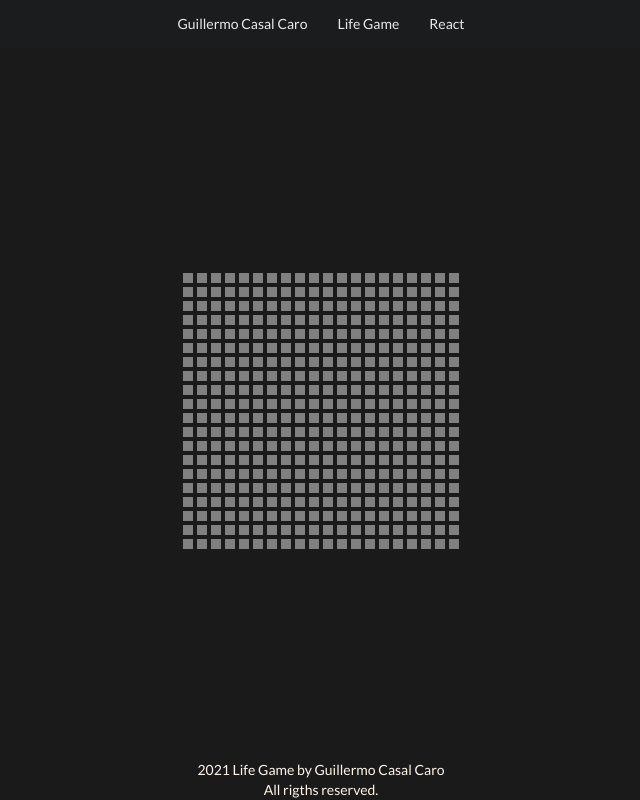
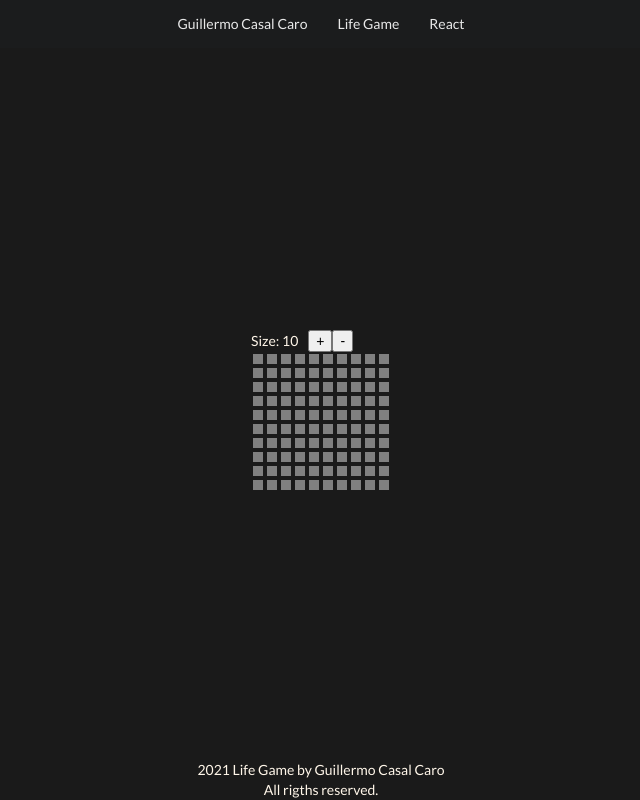
Before and after one commit to GuillermoCasalCaro/life-game, a React (Create React App) app: page / in a window 1280 px wide. Shown: the whole page, without its empty margins (319-959 px from the left). Built offline with nearby package versions, Linux system fonts and the light colour scheme.

Commit message:
- Added board size selector

```diff
--- a/src/game/Board.js
+++ b/src/game/Board.js
@@ -1,15 +1,9 @@
-import React/*, { useState }*/ from 'react';
+import React, { useState } from 'react';
+import Options from './Options';
 import './game.css'
 
-
-
-const Board = () => {
-    //const [gameState, setGameState] = useState(Array(20).fill(false).map(() => Array(20).fill(false)));
-
-    function generateBoard(size) {
-
-        // let arrayAux = new Array(size);
-        let arrayAux = Array(size).fill(false);
+const generateBoard = (gameSize) => {
+    let arrayAux = Array.from({ length: gameSize }, (v, i) => i);
     return (
         <>
             {
@@ -28,9 +22,15 @@ const Board = () => {
     );
 }
 
+const Board = () => {
+    const [gameSize, setGameSize] = useState(10);
     return (
         <div className="board-container">
-            {generateBoard(20)}
+            <Options
+                size={gameSize}
+                setSize={setGameSize}
+            />
+            {generateBoard(gameSize)}
         </div >
     );
 }
--- /dev/null
+++ b/src/game/Options.js
@@ -0,0 +1,18 @@
+import React from 'react';
+import './game.css';
+
+const Options = ({ size, setSize }) => {
+
+    return (
+        <div className="options-container">
+            <label>
+                Size: {size}
+                {/* <input type="number" value={size} onChange={(e) => setSize(e.currentTarget.value)} /> */}
+                <button onClick={() => { setSize(size + 1) }} style={{ marginLeft: '10px' }}>+</button>
+                <button onClick={() => { setSize(size - 1) }}>-</button>
+            </label>
+        </div >
+    );
+}
+
+export default Options;
```
Lines whose indentation alone changed are shown as unchanged.
